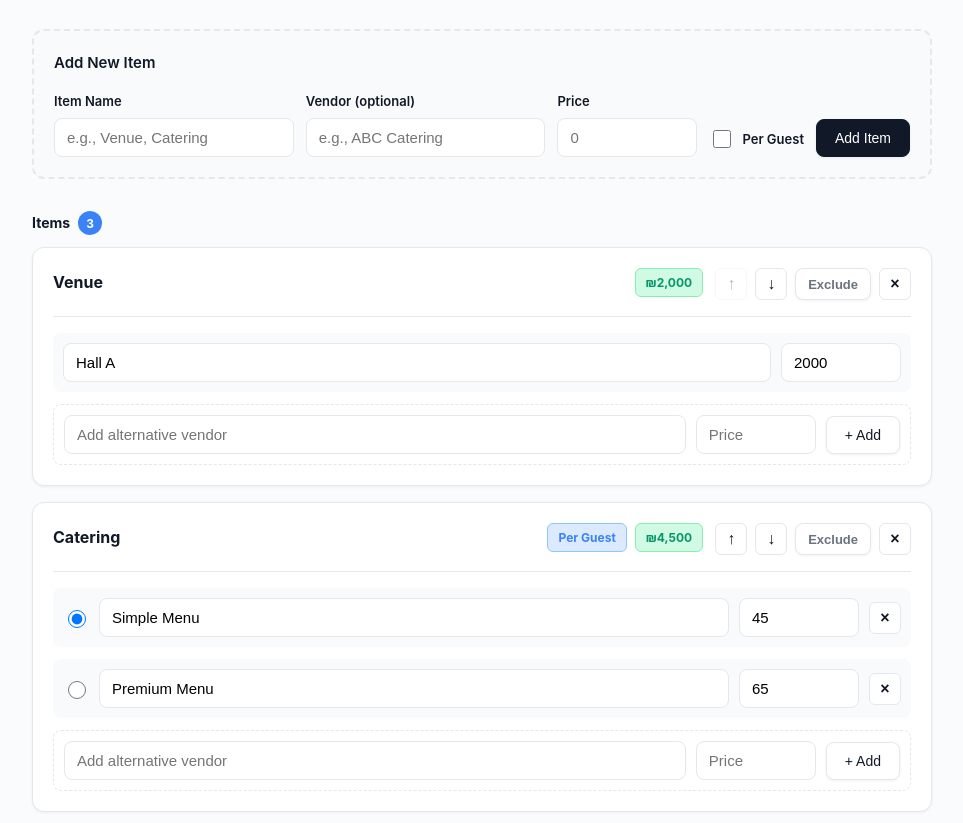
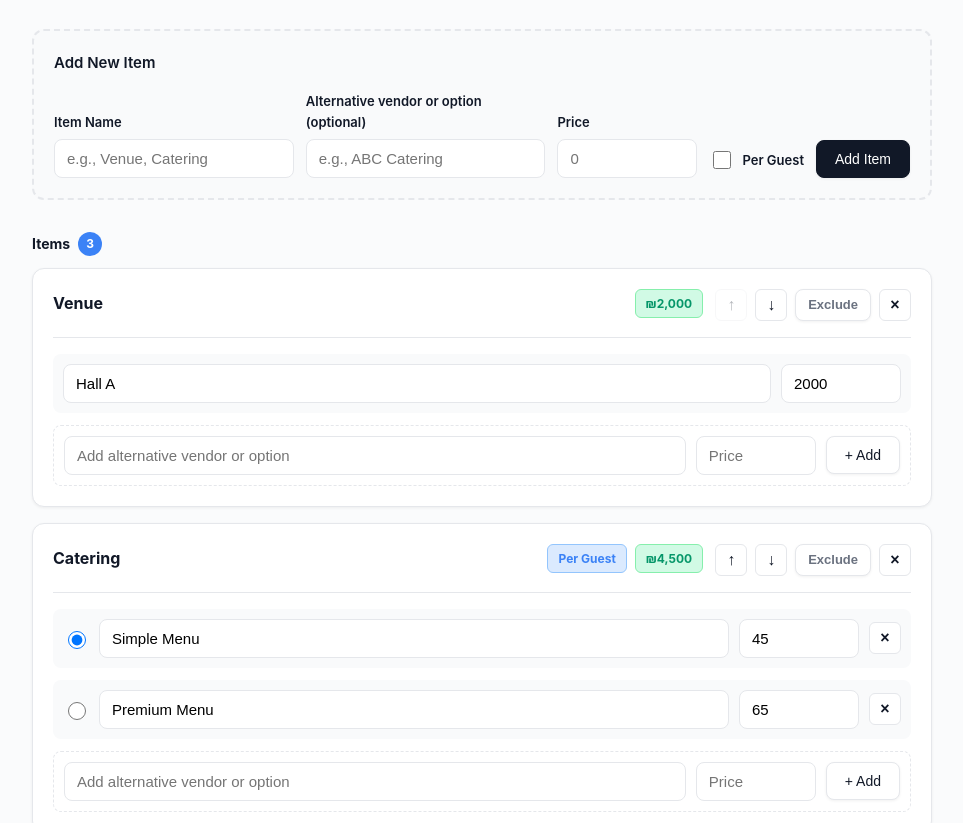
Before and after one commit to TTRivkaTeller/event-expense-calculator, a plain HTML site: page index.html in a window 1280 px wide. Shown: the part 692-1515 px from the top of the page, without its empty margins (158-1121 px from the left). Drawn offline with Linux system fonts and the light colour scheme.

Commit message:
Update index.html

```diff
--- a/index.html
+++ b/index.html
@@ -226,7 +226,7 @@
             <input id="newItemName" type="text" placeholder="e.g., Venue, Catering">
           </div>
           <div class="grow">
-            <label>Vendor (optional)</label>
+            <label>Alternative vendor or option (optional)</label>
             <input id="newVendorName" type="text" placeholder="e.g., ABC Catering">
           </div>
           <div class="med">
@@ -643,7 +643,7 @@
 
       const addName = document.createElement("input");
       addName.type = "text";
-      addName.placeholder = "Add alternative vendor";
+      addName.placeholder = "Add alternative vendor or option";
       addRow.appendChild(addName);
 
       const addCost = document.createElement("input");
```
